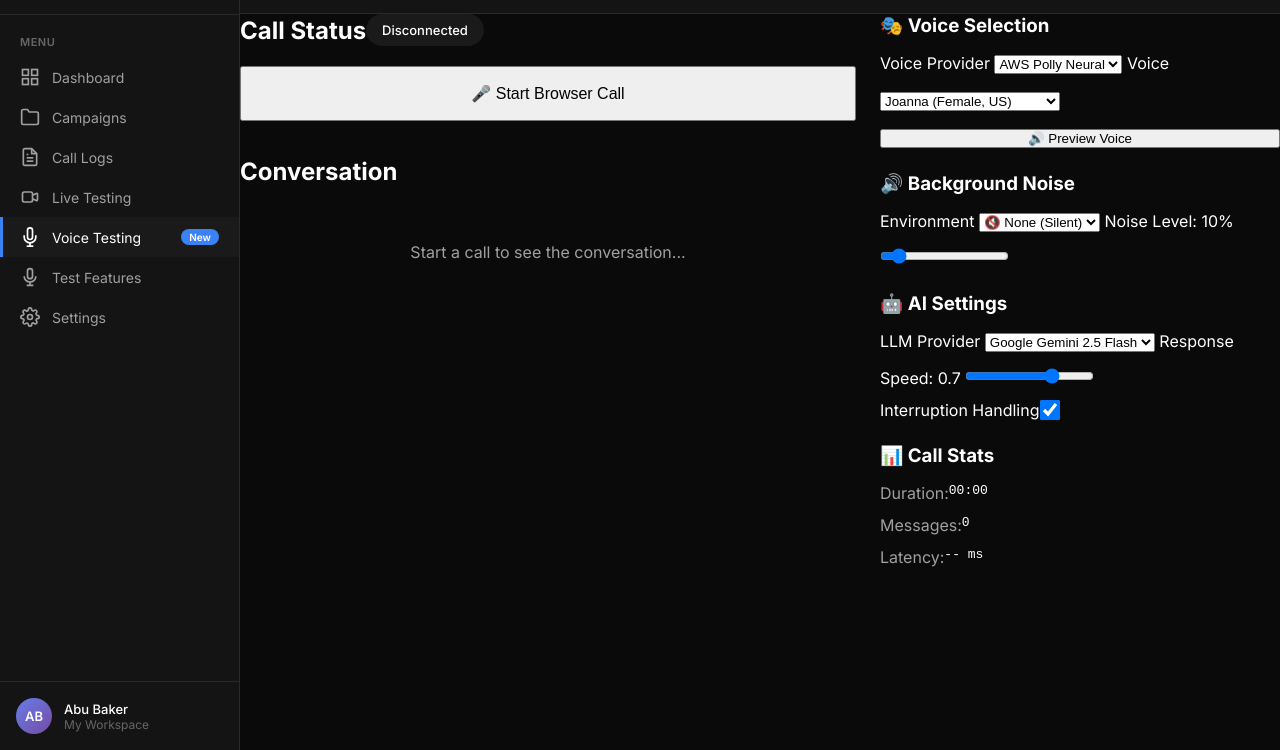
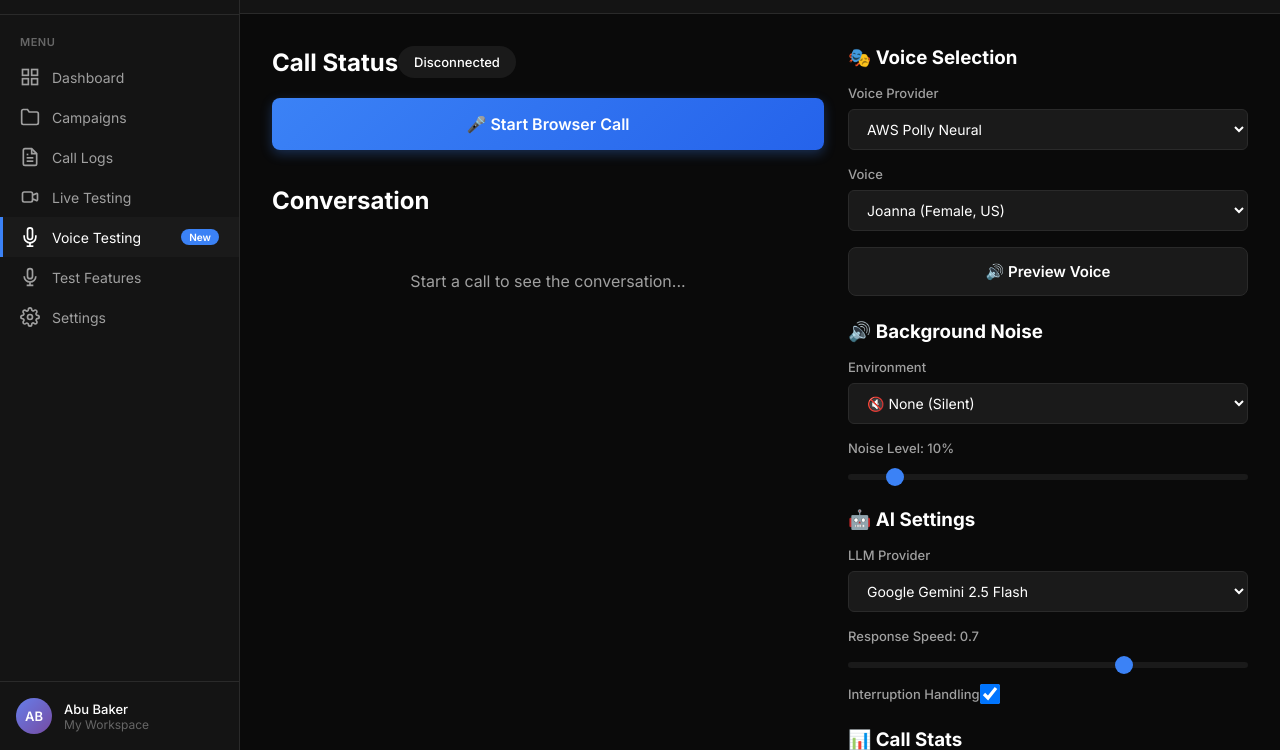
Before and after one commit to abubaker082512/ai_calling_agent, a website: page dashboard/public/live-test-enhanced.html in a window 1280 px wide. Shown: the part 50-800 px from the top of the page. Drawn offline with Linux system fonts and the light colour scheme.

Commit message:
[telnyx-all-in-one] Fix: Revert corrupted styles.css and use separate button-styles.css

```diff
--- /dev/null
+++ b/dashboard/public/button-styles.css
@@ -0,0 +1,143 @@
+/* Button Styles */
+.btn-primary,
+.btn-secondary,
+.btn-danger {
+    padding: 14px 28px;
+    border: none;
+    border-radius: 8px;
+    font-size: 15px;
+    font-weight: 600;
+    cursor: pointer;
+    transition: all 0.2s ease;
+    display: inline-flex;
+    align-items: center;
+    justify-content: center;
+    gap: 8px;
+    text-decoration: none;
+    font-family: inherit;
+}
+
+.btn-primary {
+    background: linear-gradient(135deg, #3b82f6 0%, #2563eb 100%);
+    color: white;
+    box-shadow: 0 4px 12px rgba(59, 130, 246, 0.3);
+}
+
+.btn-primary:hover {
+    background: linear-gradient(135deg, #2563eb 0%, #1d4ed8 100%);
+    box-shadow: 0 6px 16px rgba(59, 130, 246, 0.4);
+    transform: translateY(-2px);
+}
+
+.btn-primary:active {
+    transform: translateY(0);
+    box-shadow: 0 2px 8px rgba(59, 130, 246, 0.3);
+}
+
+.btn-secondary {
+    background: var(--bg-tertiary);
+    color: var(--text-primary);
+    border: 1px solid var(--border);
+}
+
+.btn-secondary:hover {
+    background: var(--bg-secondary);
+    border-color: var(--accent);
+    color: var(--accent);
+}
+
+.btn-danger {
+    background: linear-gradient(135deg, #ef4444 0%, #dc2626 100%);
+    color: white;
+    box-shadow: 0 4px 12px rgba(239, 68, 68, 0.3);
+}
+
+.btn-danger:hover {
+    background: linear-gradient(135deg, #dc2626 0%, #b91c1c 100%);
+    box-shadow: 0 6px 16px rgba(239, 68, 68, 0.4);
+    transform: translateY(-2px);
+}
+
+.btn-danger:active {
+    transform: translateY(0);
+    box-shadow: 0 2px 8px rgba(239, 68, 68, 0.3);
+}
+
+.btn-primary:disabled,
+.btn-secondary:disabled,
+.btn-danger:disabled {
+    opacity: 0.5;
+    cursor: not-allowed;
+    transform: none !important;
+}
+
+/* Form Elements */
+.form-label {
+    display: block;
+    font-size: 13px;
+    font-weight: 500;
+    color: var(--text-secondary);
+    margin-bottom: 8px;
+}
+
+.form-input,
+.form-select,
+select.form-input {
+    width: 100%;
+    padding: 10px 14px;
+    background: var(--bg-tertiary);
+    border: 1px solid var(--border);
+    border-radius: 6px;
+    color: var(--text-primary);
+    font-size: 14px;
+    font-family: inherit;
+    transition: all 0.2s;
+}
+
+.form-input:focus,
+.form-select:focus,
+select.form-input:focus {
+    outline: none;
+    border-color: var(--accent);
+    box-shadow: 0 0 0 3px rgba(59, 130, 246, 0.1);
+}
+
+.form-range {
+    width: 100%;
+    height: 6px;
+    background: var(--bg-tertiary);
+    border-radius: 3px;
+    outline: none;
+    -webkit-appearance: none;
+}
+
+.form-range::-webkit-slider-thumb {
+    -webkit-appearance: none;
+    appearance: none;
+    width: 18px;
+    height: 18px;
+    background: var(--accent);
+    border-radius: 50%;
+    cursor: pointer;
+    transition: all 0.2s;
+}
+
+.form-range::-webkit-slider-thumb:hover {
+    background: var(--accent-hover);
+    transform: scale(1.1);
+}
+
+.form-range::-moz-range-thumb {
+    width: 18px;
+    height: 18px;
+    background: var(--accent);
+    border-radius: 50%;
+    cursor: pointer;
+    border: none;
+    transition: all 0.2s;
+}
+
+.form-range::-moz-range-thumb:hover {
+    background: var(--accent-hover);
+    transform: scale(1.1);
+}
--- a/dashboard/public/live-test-enhanced.html
+++ b/dashboard/public/live-test-enhanced.html
@@ -6,6 +6,7 @@
     <meta name="viewport" content="width=device-width, initial-scale=1.0">
     <title>AI Calling Agent - Voice Testing</title>
     <link rel="stylesheet" href="styles.css">
+    <link rel="stylesheet" href="button-styles.css">
     <link href="https://fonts.googleapis.com/css2?family=Inter:wght@300;400;500;600;700&display=swap" rel="stylesheet">
     <style>
         .voice-testing-grid {
--- a/dashboard/public/styles.css
+++ b/dashboard/public/styles.css
@@ -202,6 +202,19 @@ body {
         opacity: 1;
     }
 
+    50% {
+        opacity: 0.5;
+    }
+}
+
+.badge-new {
+    padding: 4px 8px;
+    background: var(--accent);
+    color: white;
+    font-size: 11px;
+    font-weight: 600;
+    border-radius: 4px;
+}
 
 .btn-icon {
     width: 36px;
```
Lines whose indentation alone changed are shown as unchanged.
